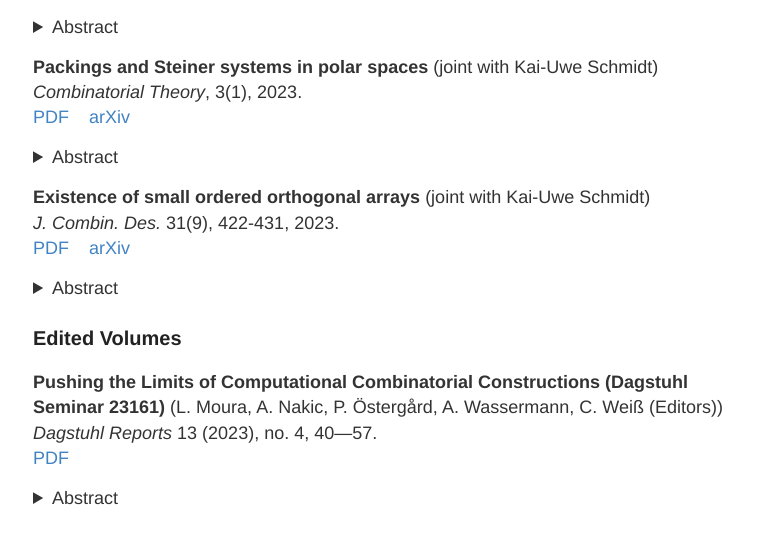
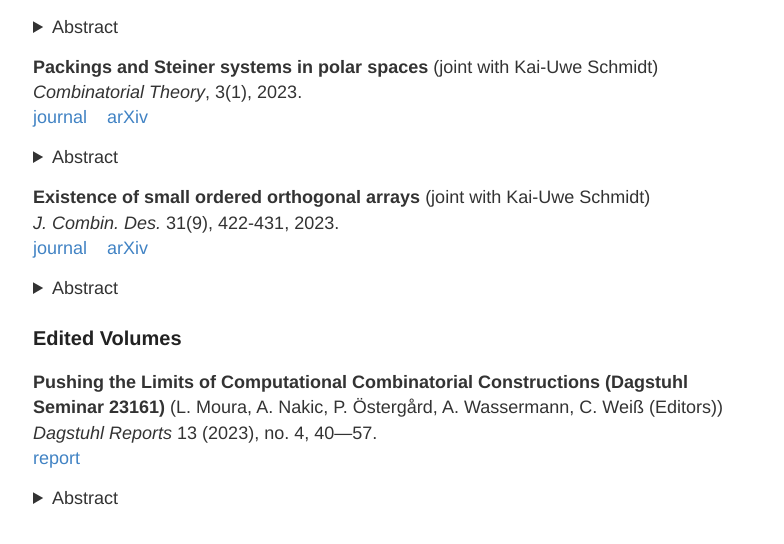
Before and after one commit to charleneweiss/charleneweiss.github.io, a Jekyll site: the page built from research.md, in a window 1280 px wide and 900 px high. Shown: the part 353-897 px from the top of the window, without its empty margins (247-1031 px from the left). Built offline with Jekyll 4.4.1, drawn with Linux system fonts in a browser that asks for light colours; formulas are drawn with MathJax 3.

Commit message:
Update research.md

```diff
--- a/research.md
+++ b/research.md
@@ -20,7 +20,7 @@ A finite classical polar space of rank $n$ consists of the totally isotropic sub
 
 **Packings and Steiner systems in polar spaces** (joint with Kai-Uwe Schmidt)\
 *Combinatorial Theory*, 3(1), 2023.\
-[PDF](https://escholarship.org/uc/item/83g3149p#main) &nbsp;&nbsp; [arXiv](https://arxiv.org/abs/2203.06709v2)
+[journal](https://escholarship.org/uc/item/83g3149p#main) &nbsp;&nbsp; [arXiv](https://arxiv.org/abs/2203.06709v2)
 <details>
 <summary>Abstract</summary>
 <br>
@@ -31,7 +31,7 @@ A finite classical polar space of rank $n$ consists of the totally isotropic sub
 
 **Existence of small ordered orthogonal arrays** (joint with Kai-Uwe Schmidt)\
 *J. Combin. Des.* 31(9), 422-431, 2023.\
-[PDF](https://doi.org/10.1002/jcd.21903) &nbsp;&nbsp; [arXiv](https://arxiv.org/abs/2109.01586v2)
+[journal](https://doi.org/10.1002/jcd.21903) &nbsp;&nbsp; [arXiv](https://arxiv.org/abs/2109.01586v2)
 <details>
 <summary>Abstract</summary>
 <br>
@@ -44,7 +44,7 @@ We show that there exist ordered orthogonal arrays, whose sizes deviate from the
 
 **Pushing the Limits of Computational Combinatorial Constructions (Dagstuhl Seminar 23161)** (L. Moura, A. Nakic, P. Östergård, A. Wassermann, C. Weiß (Editors))\
 *Dagstuhl Reports* 13 (2023), no. 4, 40—57.\
-[PDF](https://doi.org/10.4230/DagRep.13.4.40)
+[report](https://doi.org/10.4230/DagRep.13.4.40)
 <details>
 <summary>Abstract</summary>
 <br>
```
